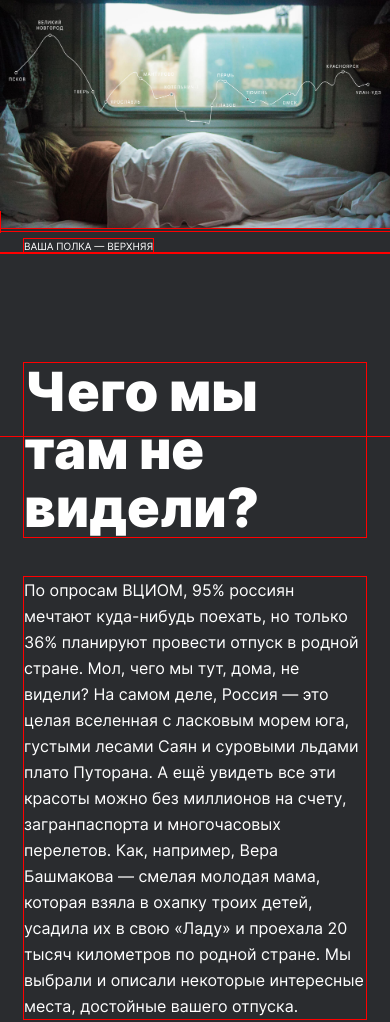
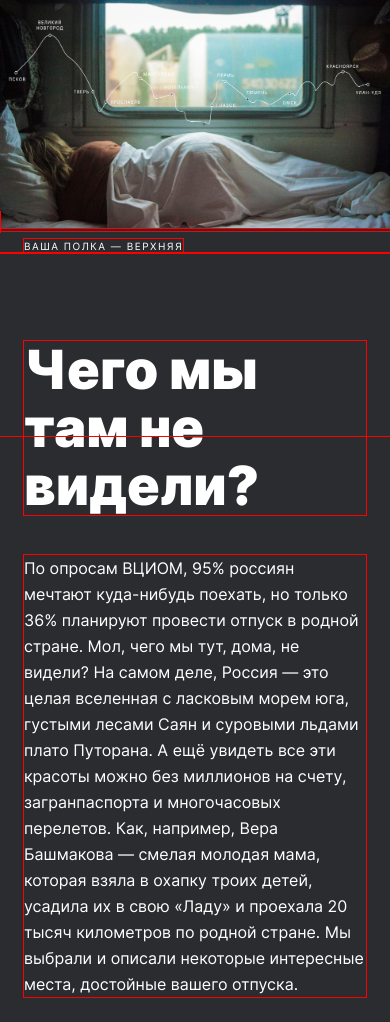
Before and after one commit to Jezeld/russian-travel, a plain HTML site: page index.html in a window 390 px wide. Shown: the part 436-1458 px from the top of the page. Drawn offline with Linux system fonts and the light colour scheme.

Commit message:
ПР3final

```diff
--- a/blocks/footer/__menu/footer__menu.css
+++ b/blocks/footer/__menu/footer__menu.css
@@ -5,6 +5,8 @@
  @media screen and (max-width: 720px) {
     .footer__menu {
         flex-direction: column;
-        width: 186px;
+        width: 100%;
+        padding: 0px;
+        margin: 0px;
     }
 }
--- a/blocks/footer/footer.css
+++ b/blocks/footer/footer.css
@@ -14,7 +14,7 @@
 @media screen and (max-width: 720px) {
     .footer {
         max-width: 186px;
-        margin: 64px 118px 16px;
+        margin: 64px 118px 24px 16px;
         display: flex;
         flex-direction: column;
     }
--- a/blocks/intro/intro.css
+++ b/blocks/intro/intro.css
@@ -5,21 +5,17 @@
     display: flex;
     flex-direction: column;
     align-items: flex-start;
-    /*margin: 114px 442px 92px 148px;*/
     margin: 0px;
-    padding: 114px 442px 92px 148px;
+    padding: 92px 442px 92px 148px;
 }
 @media screen and (max-width: 1024px) {
     .intro {
-        /* margin: 114px 286px 92px 48px;*/
-        padding: 114px 286px 92px 48px;
+        padding: 92px 286px 92px 48px;
     }
 }
 @media screen and (max-width: 768px) {
     .intro {
-        /*margin: 110px 24px 88px;*/
-        padding: 110px 24px 88px;
-        /* max-width: 720px;*/
+        padding: 88px 24px;
     }
 }
 @media screen and (max-width: 320px) {
--- a/blocks/lead/__caption/lead__caption.css
+++ b/blocks/lead/__caption/lead__caption.css
@@ -4,6 +4,11 @@
     font-weight: 400;
     line-height: 14px;
     margin: 8px 0px 0px;
+    font-family: Inter;
+    letter-spacing: 1.5px;
+
+
+
 }
 @media screen and (max-width: 768px) {
     .lead__caption {
--- a/index.html
+++ b/index.html
@@ -27,7 +27,7 @@
                 <source srcset="./images/lead-polka320.jpg" media="(max-width: 320px)">
                 <img src="./images/lead-polka.jpg" alt="Изображение путешествия по Росии с картой" class="lead__image">
               </picture>
-            <p class="lead__caption">ВАША ПОЛКА — ВЕРХНЯЯ</p>
+            <p class="lead__caption">ВАША ПОЛКА &mdash; ВЕРХНЯЯ</p>
         </section>
         <section class="intro">
             <h3 class="intro__title">Чего мы там не видели?</h3>
```
